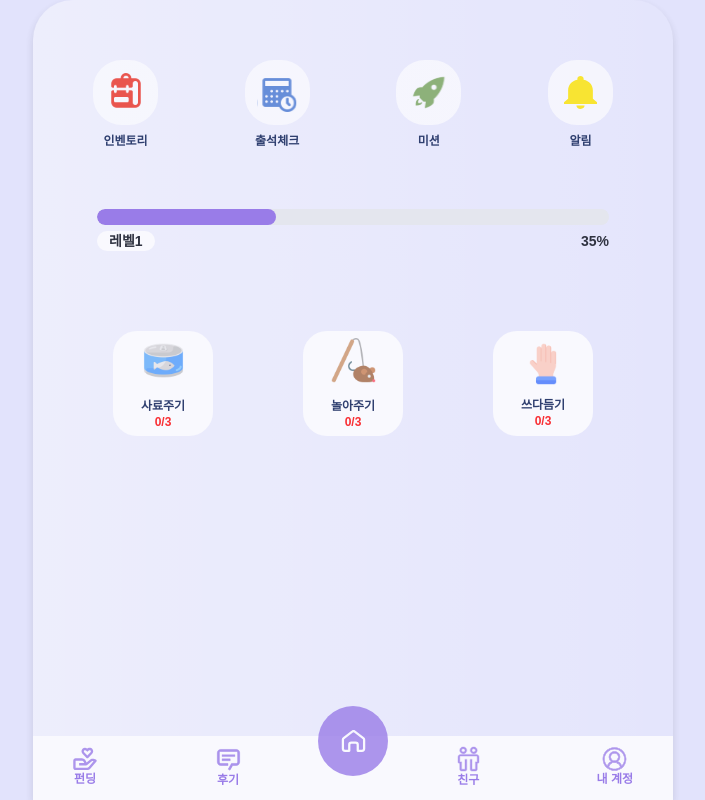
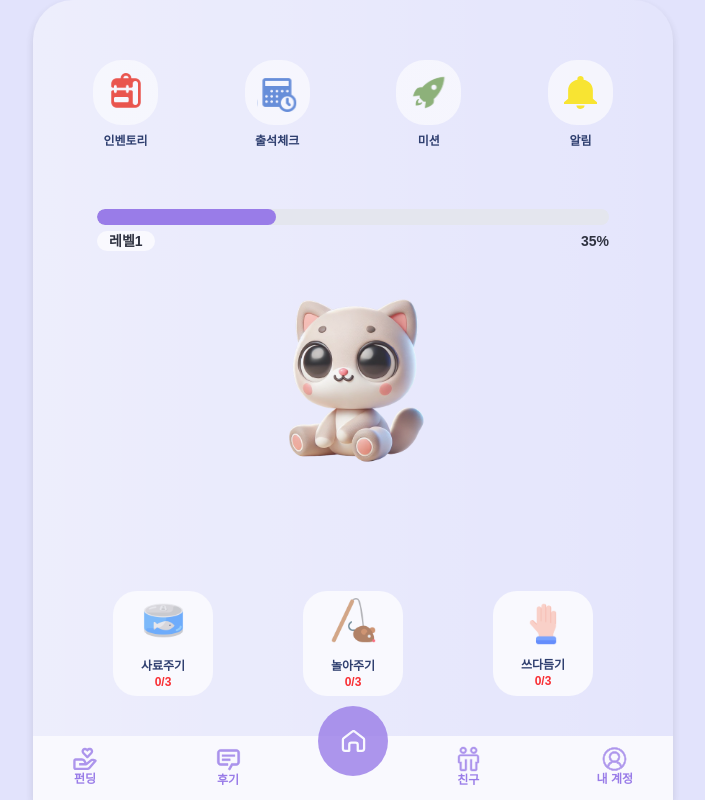
Before and after one commit to 2025-Advanced-Capstone-Chaeum/FE, a Next.js app: page / in a window 1280 px wide. Shown: the whole page, without its empty margins (287-992 px from the left). Built offline with nearby package versions, Linux system fonts and the light colour scheme; a web font is replaced by a local one.

Commit message:
feat: 메인페이지 고양이 추가

```diff
--- a/src/app/page.tsx
+++ b/src/app/page.tsx
@@ -2,12 +2,21 @@ import BottomMenu from "@/components/main/BottomMenu";
 import ProgressBar from "@/components/main/ProgressBar";
 import TopMenu from "@/components/main/TopMenu";
 import NavigationBar from "@/components/ui/NavigationBar";
+import Image from "next/image";
 
 export default function Home() {
   return (
-    <div className= "min-h-screen">
+    <div className="flex flex-col min-h-screen">
       <TopMenu />
-      <ProgressBar now={35}/>
+      <ProgressBar now={35} />
+      <div className="flex justify-center py-25 sm:py-15 md:py-10">
+        <Image
+          src={"/assets/images/cat.svg"}
+          alt="cat"
+          width={180}
+          height={180}
+        />
+      </div>
       <BottomMenu />
       <NavigationBar />
     </div>
```
Also changed, not shown: public/assets/images/cat.svg (added).
